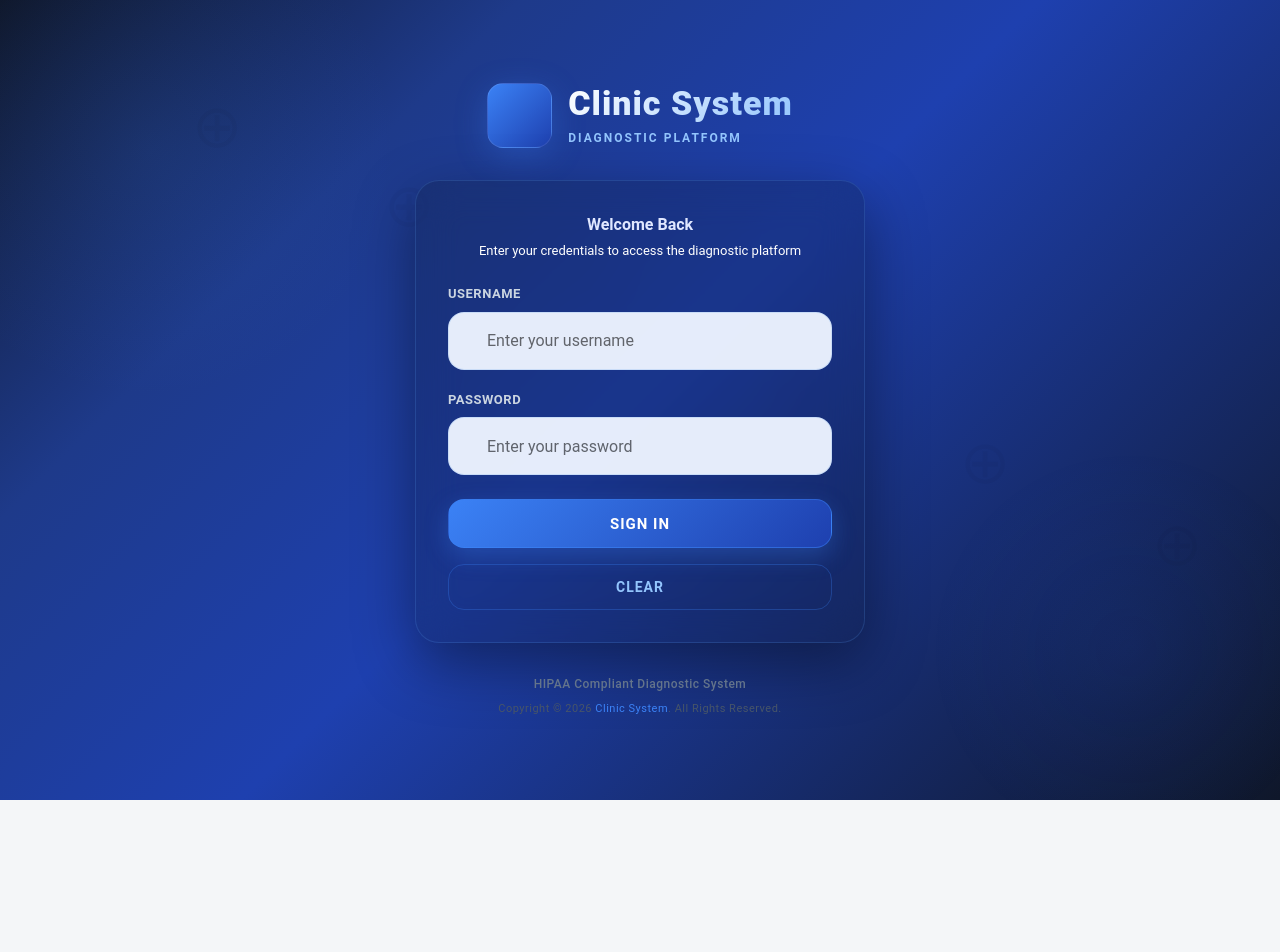
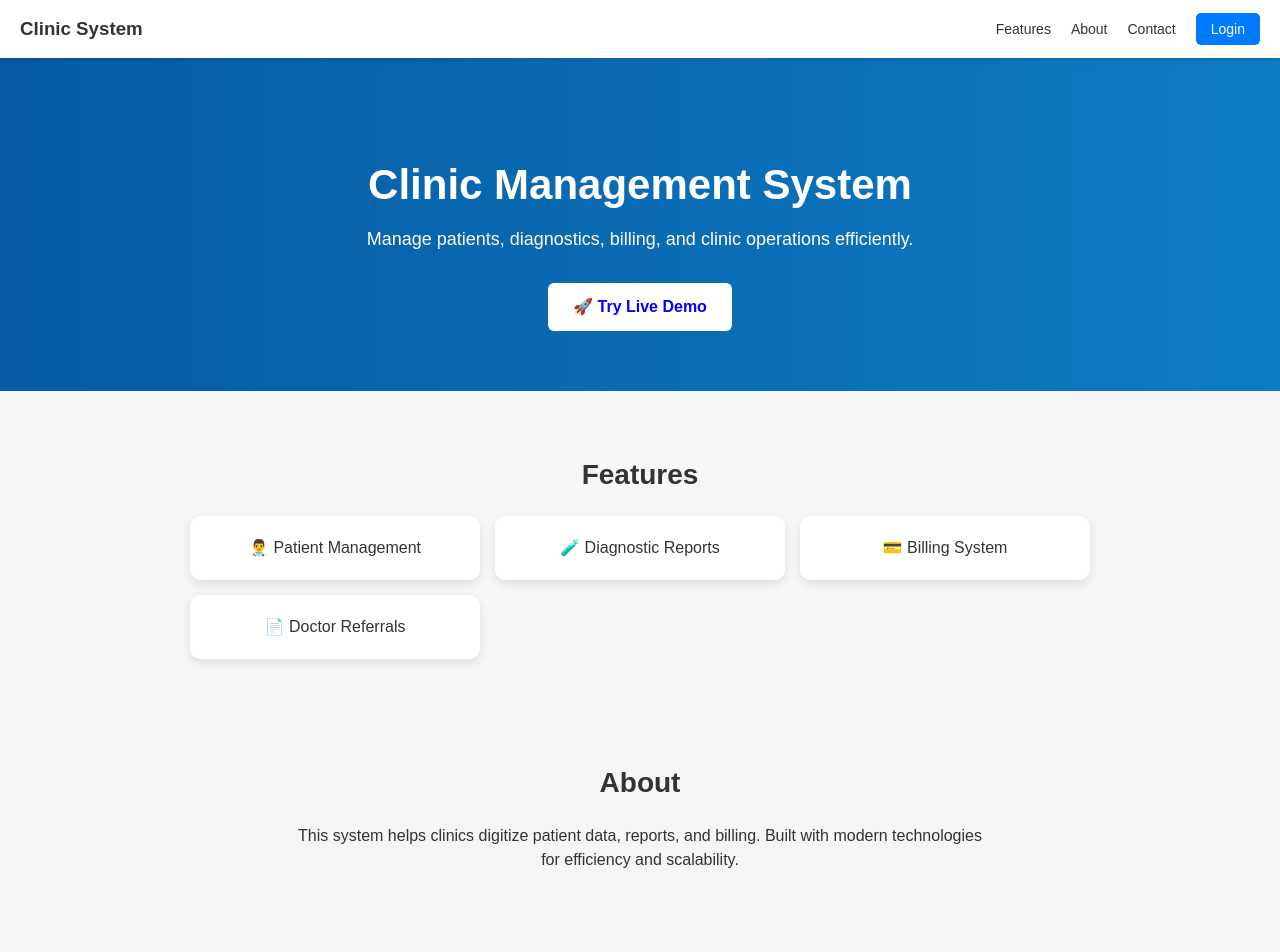
Before and after one commit to indrasena250/clinic-system, a React (Vite) app in the folder frontend/: page / in a window 1280 px wide. Before the commit this address led to /login. Shown: the top 952 px of the page. Before the commit the page ends 800 px from the top, so only its background shows below. Built offline with nearby package versions, Linux system fonts and the light colour scheme; no server answers; some icons are missing.

Commit message:
improves seo

```diff
--- a/frontend/index.html
+++ b/frontend/index.html
@@ -2,12 +2,33 @@
 <html lang="en">
   <head>
     <meta charset="UTF-8" />
+
+    <!-- Favicon -->
     <link rel="icon" type="image/svg+xml" href="/vite.svg" />
+
+    <!-- Mobile Responsive -->
     <meta name="viewport" content="width=device-width, initial-scale=1.0" />
-    <title>Clinic-System</title>
+
+    <!-- 🔥 SEO TITLE -->
+    <title>Clinic Management System | Patient Records & Diagnostics</title>
+
+    <!-- 🔥 SEO META -->
+    <meta name="description" content="A full-stack clinic management system to manage patient records, diagnostic reports, billing, and doctor referrals efficiently." />
+
+    <meta name="keywords" content="clinic management system, hospital software, diagnostic system, patient management system project" />
+
+    <meta name="author" content="Indrasena Reddy" />
+
+    <!-- 🔥 Open Graph (for sharing links) -->
+    <meta property="og:title" content="Clinic Management System" />
+    <meta property="og:description" content="Manage patients, diagnostics, billing, and clinic operations efficiently." />
+    <meta property="og:type" content="website" />
+
   </head>
+
   <body>
     <div id="root"></div>
+
     <script type="module" src="/src/main.jsx"></script>
   </body>
 </html>
--- /dev/null
+++ b/frontend/src/pages/Home.jsx
@@ -0,0 +1,186 @@
+import React from "react";
+import { Link } from "react-router-dom";
+
+const Home = () => {
+  return (
+    <div style={styles.container}>
+
+      {/* 🔷 NAVBAR */}
+      <div style={styles.navbar}>
+        <h3 style={{ margin: 0 }}>Clinic System</h3>
+
+        <div>
+          <a href="#features" style={styles.navLink}>Features</a>
+          <a href="#about" style={styles.navLink}>About</a>
+          <a href="#contact" style={styles.navLink}>Contact</a>
+
+          <Link to="/login" style={styles.navBtn}>
+            Login
+          </Link>
+        </div>
+      </div>
+
+      {/* 🔷 HERO */}
+      <section style={styles.hero}>
+        <h1 style={styles.title}>Clinic Management System</h1>
+        <p style={styles.subtitle}>
+          Manage patients, diagnostics, billing, and clinic operations efficiently.
+        </p>
+
+        <Link to="/login" style={styles.primaryBtn}>
+          🚀 Try Live Demo
+        </Link>
+      </section>
+
+      {/* 🔷 FEATURES */}
+      <section id="features" style={styles.section}>
+        <h2 style={styles.heading}>Features</h2>
+
+        <div style={styles.grid}>
+          <div style={styles.card}>👨‍⚕️ Patient Management</div>
+          <div style={styles.card}>🧪 Diagnostic Reports</div>
+          <div style={styles.card}>💳 Billing System</div>
+          <div style={styles.card}>📄 Doctor Referrals</div>
+        </div>
+      </section>
+
+      {/* 🔷 ABOUT */}
+      <section id="about" style={styles.sectionAlt}>
+        <h2 style={styles.heading}>About</h2>
+        <p style={styles.text}>
+          This system helps clinics digitize patient data, reports, and billing.
+          Built with modern technologies for efficiency and scalability.
+        </p>
+      </section>
+
+      {/* 🔷 CONTACT */}
+      <section id="contact" style={styles.section}>
+        <h2 style={styles.heading}>Contact</h2>
+        <p style={styles.text}>👤 Indrasena Reddy</p>
+        <p style={styles.text}>📧 indrasenareddy787@gmail.com</p>
+      </section>
+
+      {/* 🔷 FOOTER */}
+      <footer style={styles.footer}>
+        <p>© 2026 Clinic System</p>
+      </footer>
+    </div>
+  );
+};
+
+export default Home;
+
+const styles = {
+  container: {
+    fontFamily: "Arial, sans-serif",
+    color: "#333",
+  },
+
+  /* 🔷 NAVBAR */
+  navbar: {
+    display: "flex",
+    justifyContent: "space-between",
+    alignItems: "center",
+    padding: "15px 20px",
+    background: "#fff",
+    boxShadow: "0 2px 5px rgba(0,0,0,0.1)",
+    position: "sticky",
+    top: 0,
+    zIndex: 1000,
+    flexWrap: "wrap",
+  },
+
+  navLink: {
+    margin: "5px 10px",
+    textDecoration: "none",
+    color: "#333",
+    fontSize: "14px",
+  },
+
+  navBtn: {
+    marginLeft: "10px",
+    padding: "8px 15px",
+    background: "#007BFF",
+    color: "#fff",
+    borderRadius: "5px",
+    textDecoration: "none",
+    fontSize: "14px",
+  },
+
+  /* 🔷 HERO */
+  hero: {
+    textAlign: "center",
+    padding: "60px 15px",
+    background: "linear-gradient(to right, #075aa3, #0d7cc5)",
+    color: "white",
+  },
+
+  title: {
+    fontSize: "clamp(28px, 5vw, 42px)",
+    marginBottom: "10px",
+  },
+
+  subtitle: {
+    fontSize: "clamp(14px, 3vw, 18px)",
+    maxWidth: "600px",
+    margin: "0 auto 20px",
+  },
+
+  primaryBtn: {
+    display: "inline-block",
+    background: "#fff",
+    color: "#0400ff",
+    padding: "12px 25px",
+    borderRadius: "6px",
+    textDecoration: "none",
+    fontWeight: "bold",
+    marginTop: "10px",
+  },
+
+  /* 🔷 SECTIONS */
+  section: {
+    padding: "40px 15px",
+    textAlign: "center",
+  },
+
+  sectionAlt: {
+    padding: "40px 15px",
+    textAlign: "center",
+    background: "#f5f5f5",
+  },
+
+  heading: {
+    fontSize: "clamp(22px, 4vw, 28px)",
+    marginBottom: "20px",
+  },
+
+  grid: {
+    display: "grid",
+    gridTemplateColumns: "repeat(auto-fit, minmax(220px, 1fr))",
+    gap: "15px",
+    maxWidth: "900px",
+    margin: "0 auto",
+  },
+
+  card: {
+    background: "#fff",
+    padding: "20px",
+    borderRadius: "10px",
+    boxShadow: "0 4px 10px rgba(0,0,0,0.1)",
+    fontSize: "clamp(14px, 2.5vw, 16px)",
+  },
+
+  text: {
+    fontSize: "clamp(14px, 2.5vw, 16px)",
+    maxWidth: "700px",
+    margin: "10px auto",
+  },
+
+  footer: {
+    textAlign: "center",
+    padding: "15px",
+    background: "#222",
+    color: "#fff",
+    fontSize: "14px",
+  },
+};
--- a/frontend/src/routes/AppRoutes.jsx
+++ b/frontend/src/routes/AppRoutes.jsx
@@ -1,3 +1,4 @@
+import Home from "../pages/Home";
 import { Routes, Route, Navigate } from "react-router-dom";
 import { useAuth } from "../context/AuthContext";
 
@@ -34,16 +35,17 @@ const AppRoutes = () => {
 
   return (
     <Routes>
-
+      {/* Landing Page */}
+      <Route path="/" element={!user ? <Home /> : <Navigate to="/dashboard" />} />
       {/* Login */}
       <Route
         path="/login"
-        element={!user ? <Login /> : <Navigate to="/" />}
+        element={!user ? <Login /> : <Navigate to="/dashboard" />}
       />
 
       {/* Protected Routes */}
       {user && (
-        <Route path="/" element={<DashboardLayout />}>
+        <Route path="/dashboard" element={<DashboardLayout />}>
 
           {/* Dashboard */}
           <Route index element={<Dashboard />} />
@@ -75,7 +77,7 @@ const AppRoutes = () => {
       {/* Redirect Unknown Routes */}
       <Route
         path="*"
-        element={<Navigate to={user ? "/" : "/login"} />}
+        element={<Navigate to={user ? "/dashboard" : "/login"} />}
       />
 
     </Routes>
```
